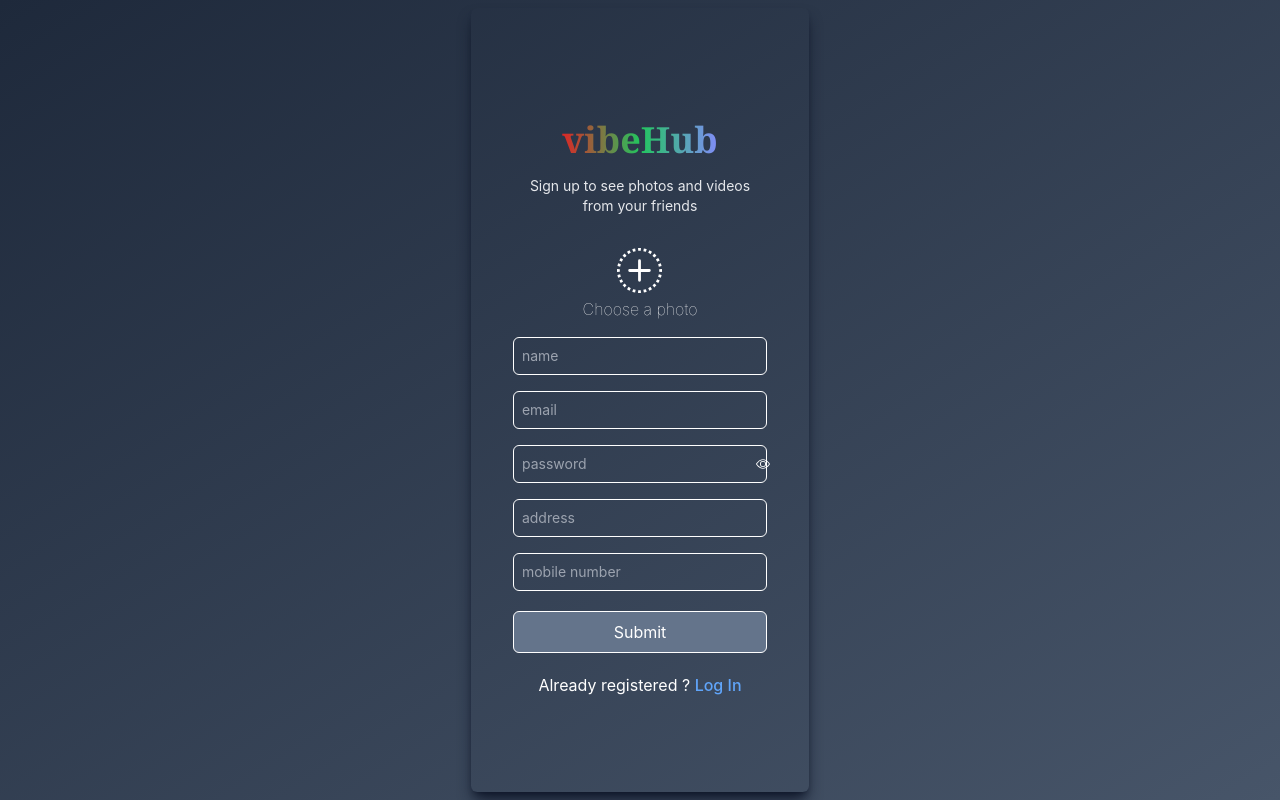
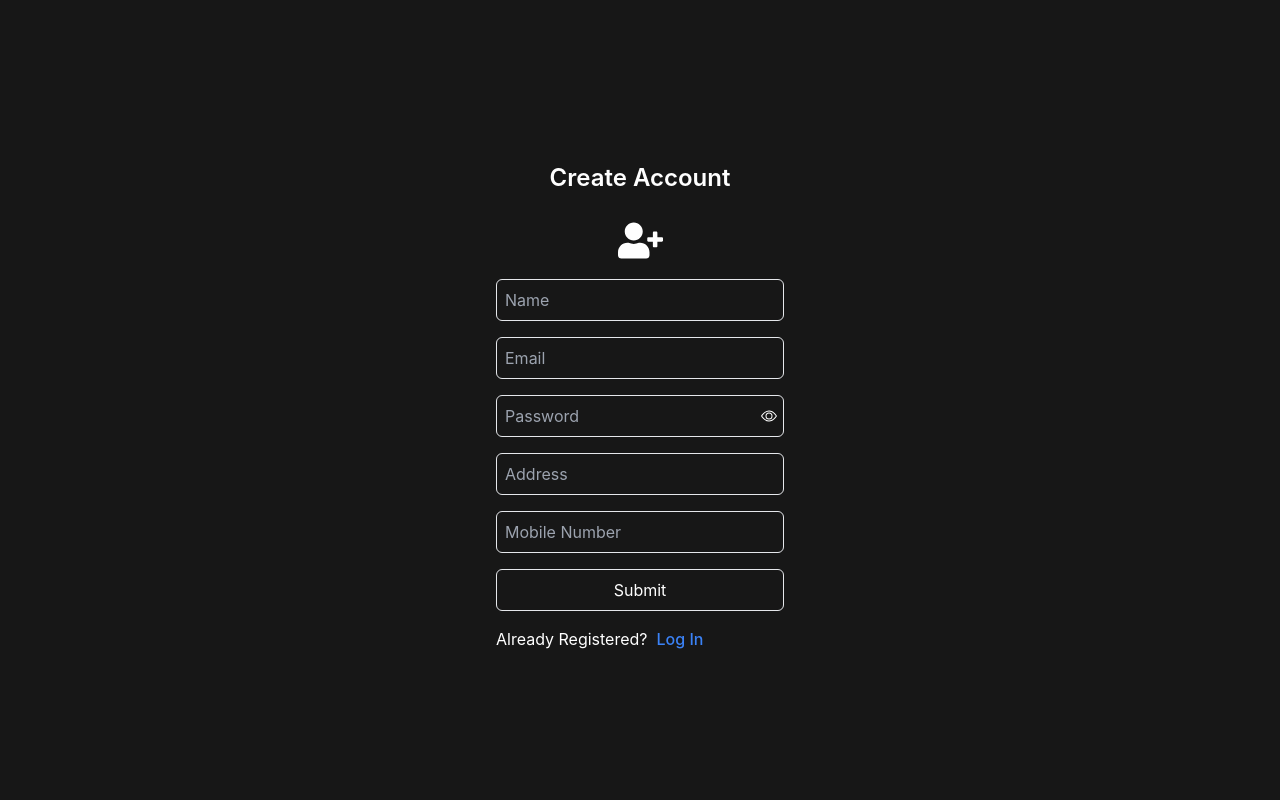
Before and after one commit to Nitinkumar-29/vibeHub, a React (Create React App) app: page /signup in a window 1280 px wide. Built offline with nearby package versions, Linux system fonts and the light colour scheme.

Commit message:
made some changes in UI and modidied profile page ui

```diff
--- a/src/App.js
+++ b/src/App.js
@@ -30,10 +30,10 @@ function App() {
               </RequireAuth>
             }
           />
-          <Route path="/signUp" element={<SignUp />} />
+          <Route path="/signup" element={<SignUp />} />
           <Route path="/login" element={<Login />} />
           <Route
-            path="/userProfile"
+            path="/profile"
             element={
               <RequireAuth>
                 <UserProfile />
--- a/src/authentication/Login.jsx
+++ b/src/authentication/Login.jsx
@@ -1,21 +1,37 @@
 import React, { useContext, useState } from "react";
 import { signInWithEmailAndPassword } from "firebase/auth";
 import { auth } from "../firebase";
-import { useNavigate } from "react-router-dom";
+import { Link, useNavigate } from "react-router-dom";
 import { AuthContext } from "../context/AuthContext";
+import { AiOutlineLoading3Quarters } from "react-icons/ai";
+import { BsEye, BsEyeSlash } from "react-icons/bs";
 
 const Login = () => {
+  const [error, setError] = useState("");
   const [email, setEmail] = useState("");
+  const [loading, setLoading] = useState(true);
   const [password, setPassword] = useState("");
   const navigate = useNavigate();
   const { dispatch } = useContext(AuthContext);
+  const [isLoading, setIsLoading] = useState(true);
+  const [passwordType, setPasswordType] = useState("password");
+
+  const handleTogglePasswordType = () => {
+    if (passwordType === "password") {
+      setPasswordType("text");
+    } else {
+      setPasswordType("password");
+    }
+  };
 
   const handleLogin = async (e) => {
     e.preventDefault();
+    setIsLoading(false);
     await signInWithEmailAndPassword(auth, email, password)
       .then((userCredential) => {
         const user = userCredential.user;
         console.log(user);
+        setIsLoading(true);
         navigate("/");
         dispatch({ type: "LOGIN", payload: user });
       })
@@ -23,39 +39,49 @@ const Login = () => {
         const errorCode = error.code;
         const errorMessage = error.message;
         console.error(errorCode, errorMessage);
+        setLoading(false);
+        setError("Invalid credentials");
       });
   };
   return (
-    <div>
-      <form
-        onSubmit={handleLogin}
-        className="flex flex-col text-2xl justify-center w-fit mx-auto "
-        // style={{
-        //   display: "flex",
-        //   flexDirection: "column",
-        //   justifyContent: "center",
-        //   width: "fit-content",
-        //   margin: "0px auto",
-        // }}
-      >
-        <h1 style={{ margin: "2px auto" }}>Log in</h1>
+    <div
+      className={`flex flex-col items-center justify-center h-[100vh] w-full text-white bg-neutral-900 space-y-3`}
+    >
+      <h1 className="text-2xl font-semibold my-3">Log In</h1>
+      <form onSubmit={handleLogin} className="flex flex-col space-y-4">
         <input
+          className="border-[1px] rounded-md w-72 p-2 bg-inherit focus:outline-none"
           name="email"
           onChange={(e) => setEmail(e.target.value)}
-          style={{ margin: "2px 0px" }}
           type="email"
-          placeholder="Enter email"
+          placeholder="Email"
         />
-        <input
-          name="password"
-          onChange={(e) => setPassword(e.target.value)}
-          style={{ margin: "2px 0px" }}
-          type="password"
-          placeholder="Enter password"
-        />
-        <button style={{ margin: "2px 0px" }} type="submit">
-          Login
+        <div className="flex items-center justify-between w-72 border-[1px] rounded-md">
+          <input
+            className="rounded-md w-72 p-2 bg-inherit focus:outline-none"
+            name="password"
+            onChange={(e) => setPassword(e.target.value)}
+            type={passwordType}
+            placeholder="Password"
+          />
+          <span className="mx-4" onClick={handleTogglePasswordType}>
+            {passwordType === "password" ? <BsEye /> : <BsEyeSlash />}
+          </span>{" "}
+        </div>
+        {loading && <span className="text-sm w-fit text-red-600">{error}</span>}
+        <button className="flex justify-center border-[1px] rounded-md w-72 p-2" type="submit">
+          {isLoading ? (
+            "Submit"
+          ) : (
+            <AiOutlineLoading3Quarters className="animate-spin my-1" />
+          )}
         </button>
+        <span>
+          New User? &nbsp;{" "}
+          <Link className="text-blue-500 font-medium" to="/signup">
+            Create Account
+          </Link>
+        </span>
       </form>
     </div>
   );
--- a/src/authentication/SignUp.jsx
+++ b/src/authentication/SignUp.jsx
@@ -5,8 +5,9 @@ import { getDownloadURL, ref, uploadBytesResumable } from "firebase/storage";
 import { auth, db, storage } from "../firebase";
 import { AuthContext } from "../context/AuthContext";
 import { Link, useNavigate } from "react-router-dom";
-import { BiPlus, BiPlusCircle } from "react-icons/bi";
-import { BsEye, BsEyeSlash, BsPlusCircleDotted } from "react-icons/bs";
+import { BsEye, BsEyeSlash } from "react-icons/bs";
+import { FaUserPlus } from "react-icons/fa";
+import { AiOutlineLoading3Quarters } from "react-icons/ai";
 
 const SignUp = () => {
   const imageRef = useRef();
@@ -18,10 +19,12 @@ const SignUp = () => {
     mobileNumber: "",
     address: "",
   });
+  const [error, setError] = useState("");
   const [file, setFile] = useState("");
   const { dispatch } = useContext(AuthContext);
   const navigate = useNavigate();
   const [passwordType, setPasswordType] = useState("password");
+  const [loading, setLoading] = useState(true);
 
   const handleTogglePasswordType = () => {
     if (passwordType === "password") {
@@ -63,6 +66,7 @@ const SignUp = () => {
         },
         (error) => {
           console.log(error);
+          // setError(error);
         },
         () => {
           getDownloadURL(uploadTask.snapshot.ref).then((downloadURL) => {
@@ -81,6 +85,7 @@ const SignUp = () => {
 
   const handleSubmit = async (e) => {
     e.preventDefault();
+    setLoading(false);
     try {
       const response = await createUserWithEmailAndPassword(
         auth,
@@ -98,47 +103,29 @@ const SignUp = () => {
         mobileNumber: "",
         address: "",
       });
+      setLoading(true);
       setFile("");
       dispatch({ type: "SIGNUP", payload: response.user });
       console.log(response.user, data);
       navigate("/userProfile");
     } catch (error) {
       console.error(error);
+      setError("Email already in use");
     }
   };
 
   return (
     <>
-      <div className="flex items-center h-[100vh] w-full bg-gradient-to-br from-slate-800 to-slate-600 text-white">
+      <div className="flex flex-col items-center justify-center h-[100vh] w-full text-white bg-neutral-900 space-y-3">
+        <h1 className="text-2xl font-semibold my-3">Create Account</h1>
         <form
           onSubmit={handleSubmit}
-          className="flex flex-col w-fit mx-auto justify-center h-[98vh] shadow-lg shadow-slate-900 rounded-md items-center"
+          className="flex flex-col justify-center space-y-4"
         >
-          <h2 className="my-4 text-4xl font-bold font-serif bg-gradient-to-r from-red-600 via-green-500 to-indigo-400 inline-block text-transparent bg-clip-text">
-            vibeHub
-          </h2>
-          <p className="w-3/4 mb-8 text-sm text-center text-gray-200">
-            Sign up to see photos and videos from your friends
-          </p>
-          <div className="flex flex-col items-center w-full space-y-4">
-            <div className="flex justify-center w-3/4">
+          <div className="flex justify-center w-72">
             {!file ? (
-                <div
-                  onClick={handleImageOnChange}
-                  className="flex flex-col items-center justify-center space-y-1"
-                >
-                  <BsPlusCircleDotted size={45} />
-                  <span className="font-thin">Choose a photo</span>
-                </div>
-              ) : (
               <div>
-                  <img
-                    className="h-16 w-16 rounded-full"
-                    src={data.img}
-                    alt=""
-                  />
-                </div>
-              )}
+                <FaUserPlus onClick={handleImageOnChange} size={45} />
                 <input
                   name="image"
                   className="hidden"
@@ -147,31 +134,35 @@ const SignUp = () => {
                   onChange={(e) => setFile(e.target.files[0])} // Corrected this line
                 />
               </div>
+            ) : (
+              <img className="h-16 w-16 rounded-full" src={data.img} alt="" />
+            )}
+          </div>
           <input
-              className="bg-transparent w-3/4 border-[1px] border-white rounded-md py-2 text-sm px-2 focus:placeholder:text-gray-300 focus:outline-none"
+            className="border-[1px] rounded-md w-72 p-2 bg-inherit focus:outline-none"
             type="text"
             name="name"
             id="name"
-              placeholder="name"
+            placeholder="Name"
             value={data.name}
             onChange={onChange}
           />
           <input
-              className="bg-transparent w-3/4 border-[1px] border-white rounded-md py-2 text-sm px-2 focus:placeholder:text-gray-300 focus:outline-none"
+            className="border-[1px] rounded-md w-72 p-2 bg-inherit focus:outline-none"
             type="email"
             name="email"
             id="email"
-              placeholder="email"
+            placeholder="Email"
             value={data.email}
             onChange={onChange}
           />
-            <div className="flex items-center justify-between w-3/4 border-[1px] border-white rounded-md text-sm">
+          <div className="flex justify-between items-center border-[1px] rounded-md w-72 p-2 bg-inherit">
             <input
-                className="bg-transparent  focus:placeholder:text-gray-300 focus:outline-none p-2"
+              className="bg-inherit focus:placeholder:text-gray-300 focus:outline-none"
               type={passwordType}
               name="password"
               id="password"
-                placeholder="password"
+              placeholder="Password"
               value={data.password}
               onChange={onChange}
             />
@@ -180,38 +171,39 @@ const SignUp = () => {
             </span>
           </div>
           <input
-              className="bg-transparent w-3/4 border-[1px] border-white rounded-md py-2 text-sm px-2 focus:placeholder:text-gray-300 focus:outline-none"
+            className="border-[1px] rounded-md w-72 p-2 bg-inherit focus:outline-none"
             type="text"
             name="address"
             id="address"
-              placeholder="address"
+            placeholder="Address"
             value={data.address}
             onChange={onChange}
           />
           <input
-              className="bg-transparent w-3/4 border-[1px] border-white rounded-md py-2 text-sm px-2 focus:placeholder:text-gray-300 focus:outline-none"
+            className="border-[1px] rounded-md w-72 p-2 bg-inherit focus:outline-none"
             type="phone"
             name="mobileNumber"
             id="mobileNumber"
-              placeholder="mobile number"
+            placeholder="Mobile Number"
             value={data.mobileNumber}
             onChange={onChange}
           />
-          </div>
           <button
-            className="mx-auto px-4 py-2 w-3/4 border-[1px] border-white rounded-md mt-5 bg-slate-500 hover:bg-slate-600 duration-200"
+            className="border-[1px] flex justify-center rounded-md w-72 p-2"
             type="submit"
           >
-            Submit
+            {loading ? (
+              "Submit"
+            ) : (
+              <AiOutlineLoading3Quarters className="animate-spin my-1" />
+            )}
           </button>
-          <div className="mt-5">
-            <div>
-              <span>Already registered ?</span>{" "}
-              <Link className="text-blue-400 font-medium" to="/login">
+          <span>
+            Already Registered? &nbsp;
+            <Link className="text-blue-500 font-medium" to="/login">
               Log In
             </Link>
-            </div>
-          </div>
+          </span>
         </form>
       </div>
     </>
--- a/src/pages/Home.jsx
+++ b/src/pages/Home.jsx
@@ -1,11 +1,15 @@
 import React, { useContext } from "react";
+import { Link } from "react-router-dom";
 
 
 const Home = () => {
 
     return (
     <>
-      <div>Home page</div>
+      <div>
+        <span>home page</span>
+        <Link to="/profile">user profile</Link>
+      </div>
 
     </>
   );
--- a/src/pages/UserProfile.jsx
+++ b/src/pages/UserProfile.jsx
@@ -1,4 +1,4 @@
-import React, { useContext, useEffect, useState } from "react";
+import React, { useContext, useEffect, useRef, useState } from "react";
 import { useNavigate } from "react-router-dom";
 import { auth, db, storage } from "../firebase";
 import {
@@ -8,8 +8,15 @@ import {
   getDocs,
   doc,
   deleteDoc,
+  updateDoc,
 } from "firebase/firestore";
-import { deleteObject, listAll, ref, } from "firebase/storage";
+import {
+  deleteObject,
+  getDownloadURL,
+  listAll,
+  ref,
+  uploadBytesResumable,
+} from "firebase/storage";
 import { AuthContext } from "../context/AuthContext";
 import {
   signOut,
@@ -17,18 +24,102 @@ import {
   reauthenticateWithCredential,
   EmailAuthProvider,
 } from "firebase/auth";
+import {
+  FaAlignRight,
+  FaBackspace,
+  FaBackward,
+  FaEdit,
+  FaLess,
+  FaStepBackward,
+  FaUserPlus,
+} from "react-icons/fa";
+import {
+  FaArrowLeft,
+  FaArrowRight,
+  FaBackwardFast,
+  FaDeleteLeft,
+  FaPencil,
+} from "react-icons/fa6";
+import { VscLoading } from "react-icons/vsc";
+import {
+  TfiArrowCircleLeft,
+  TfiEmail,
+  TfiLocationArrow,
+  TfiLocationPin,
+  TfiMobile,
+} from "react-icons/tfi";
+import { CiSettings } from "react-icons/ci";
+import { MdDeleteForever, MdEmail } from "react-icons/md";
+import { LuLogOut } from "react-icons/lu";
+import { BiLogOut } from "react-icons/bi";
+import { CgUserRemove } from "react-icons/cg";
 
 const UserProfile = () => {
+  const imageRef = useRef();
+  const [file, setFile] = useState("");
   const { currentUser } = useContext(AuthContext);
   const [fetchedUserData, setFetchedUserData] = useState(null);
-
   const { dispatch } = useContext(AuthContext);
   const navigate = useNavigate();
+  const [isLoading, setIsLoading] = useState(null);
+
+  const handleImageOnChange = (e) => {
+    if (e.target.files && e.target.files[0]) {
+      setFile(e.target.files[0]);
+    }
+  };
+
+  const handleUploadFile = async () => {
+    if (!file) return;
+    setIsLoading(true);
+    const name = new Date().getTime() + "_" + file.name;
+    const storageRef = ref(storage, name);
+    const uploadTask = uploadBytesResumable(storageRef, file);
+    setIsLoading(true);
+    uploadTask.on(
+      "state_changed",
+      (snapshot) => {
+        const progress =
+          (snapshot.bytesTransferred / snapshot.totalBytes) * 100;
+        console.log("Upload is " + progress + "% done");
+
+        switch (snapshot.state) {
+          case "paused":
+            console.log("Upload is paused");
+            break;
+          case "running":
+            console.log("Upload is running");
+            break;
+          default:
+            break;
+        }
+      },
+      (error) => {
+        console.log(error);
+      },
+      async () => {
+        setIsLoading(true);
+        const downloadURL = await getDownloadURL(uploadTask.snapshot.ref);
+        console.log("File available at", downloadURL);
+        await updateUserData({ img: downloadURL });
+        setIsLoading(false);
+      }
+    );
+  };
+
+  const updateUserData = async (updatedData) => {
+    try {
+      const userRef = doc(db, "users", currentUser.uid);
+      await updateDoc(userRef, updatedData);
+      setFetchedUserData((prevData) => ({ ...prevData, ...updatedData }));
+    } catch (error) {
+      console.error("Error updating user data:", error);
+    }
+  };
 
   const handleLogOut = async () => {
     await signOut(auth)
       .then(() => {
-        // console.log("User logged out");
         dispatch({ type: "LOGOUT" });
         localStorage.removeItem("user");
         navigate("/login");
@@ -40,7 +131,6 @@ const UserProfile = () => {
 
   const handleDeleteAccount = async () => {
     try {
-      // Re-authenticate the user
       const user = auth.currentUser;
       const credential = EmailAuthProvider.credential(
         user.email,
@@ -48,11 +138,10 @@ const UserProfile = () => {
       );
 
       await reauthenticateWithCredential(user, credential);
-      // Delete user documents from Firestore
+
       const userDocRef = doc(db, "users", currentUser.uid);
       await deleteDoc(userDocRef);
 
-       // 2. Optionally delete user-related files from Storage
       const userStorageRef = ref(storage, `users/${currentUser.uid}`);
       const listResult = await listAll(userStorageRef);
 
@@ -61,12 +150,11 @@ const UserProfile = () => {
       });
       await Promise.all(deletePromises);
 
-      // Delete the user
       await deleteUser(user);
-      // console.log("Successfully deleted user");
+
       dispatch({ type: "DELETE" });
       localStorage.removeItem("user");
-      navigate("/signUp"); // Redirect to sign-up
+      navigate("/login");
     } catch (error) {
       console.error("Error deleting user:", error);
     }
@@ -80,10 +168,8 @@ const UserProfile = () => {
       );
       const querySnapshot = await getDocs(q);
       querySnapshot.forEach((doc) => {
-        // doc.data() is never undefined for query doc snapshots
-        // console.log(doc.id, " => ", doc.data());
         const userData = doc.data();
-        // console.log(userData);
+        console.log(userData);
         setFetchedUserData(userData);
       });
     }
@@ -93,43 +179,104 @@ const UserProfile = () => {
     if (currentUser) {
       handleFetchUserData();
     }
-    // eslint-disable-next-line
+    // eslin-disable-next-line
   }, [currentUser]);
 
+  useEffect(() => {
+    handleUploadFile();
+    // eslint-disable-next-line
+  }, [file]);
+
   return (
-    <>
-      <div className="text-3xl">UserProfile</div>
+    <div className="flex flex-col items-center space-y-6 bg-zinc-950 text-white h-[100vh] w-full py-2">
+      <div className="flex w-[95%] items-center justify-between shadow-sm rounded-md shadow-blue-900 border-[1px] border-blue-900 p-2">
+        <TfiArrowCircleLeft
+          onClick={() => {
+            navigate(-1);
+          }}
+          size={28}
+        />
+        <div>UserProfile</div>
+        <CiSettings size={32} />
+      </div>
       {fetchedUserData && (
-        <div>
+        <div className="flex flex-col items-center w-[95%] p-2 space-y-4 h-full">
+          {fetchedUserData.img ? (
+            <div className="flex flex-col items-center space-y-4">
+              <div className="flex justify-center relative w-fit">
+                {!isLoading === true && (
                   <img
                     src={fetchedUserData.img}
-            className="h-20 w-20 rounded-full border-2 border-black"
+                    className="h-20 w-20 hover:h-32 hover:w-32 duration-200 rounded-full border-[1px] border-blue-800"
                     alt=""
                   />
-          <h3>User Data:</h3>
-          <p>Name: {fetchedUserData.name}</p>
-          <p>Email: {fetchedUserData.email}</p>
-          <p>Mobile Number: {fetchedUserData.mobileNumber}</p>
-          <p>Address: {fetchedUserData.address}</p>
-
-          <div className="flex space-x-4 ">
+                )}
+                {!isLoading === false && (
+                  <VscLoading className="animate-spin" size={60} />
+                )}
+                <span
+                  onClick={() => imageRef.current.click()}
+                  className="absolute top-[60%] right-0 rounded-full p-2 bg-white h-fit w-fit"
+                >
+                  <FaPencil className="" color="black" size={12} />
+                </span>
+              </div>
+              <span className="text-2xl">{fetchedUserData.name}</span>
+            </div>
+          ) : (
+            <FaUserPlus size={45} />
+          )}
+          <div className="flex justify-between w-full my-4">
+            <span>Personal Information</span>
+            <FaEdit />
+          </div>
+          <div className="flex flex-col w-full space-y-4 rounded-md bg-zinc-900 p-4 text-sm">
+            <div className="flex justify-between w-full">
+              <div className="flex justify-between items-center space-x-2">
+                <TfiEmail className="text-blue-700" />
+                <span>Email</span>
+              </div>
+              <span>{fetchedUserData.email}</span>
+            </div>
+            <div className="flex justify-between w-full">
+              <div className="flex justify-between items-center space-x-2">
+                <TfiMobile className="text-blue-700" />
+                <span>Phone</span>
+              </div>
+              <span>{fetchedUserData.mobileNumber}</span>
+            </div>
+            <div className="flex justify-between w-full">
+              <div className="flex justify-between items-center space-x-2">
+                <TfiLocationPin className="text-blue-700" />
+                <span>Location</span>
+              </div>
+              <span>{fetchedUserData.address}</span>
+            </div>
+          </div>
+          <div className="flex justify-between w-full">
             <button
-              className="shadow-sm shadow-gray-700 px-4 py-2 rounded-md hover:bg-gray-300 duration-200"
+              className="shadow-sm shadow-blue-800 border-[1px] border-blue-800 p-4 py-2 rounded-md duration-200"
               onClick={handleLogOut}
             >
-              Logout
+              <BiLogOut size={25} />
             </button>
             <button
-              className="shadow-sm shadow-gray-700 px-4 py-2 rounded-md hover:bg-gray-300 duration-200"
+              className="shadow-sm shadow-blue-800 border-[1px] border-blue-800 px-4 py-2 rounded-md duration-200"
               onClick={handleDeleteAccount}
             >
-              Delete Account
+              <CgUserRemove size={25} />
             </button>
           </div>
-          {/* Display other user data as needed */}
+
+          <input
+            type="file"
+            ref={imageRef}
+            style={{ display: "none" }}
+            onChange={handleImageOnChange}
+          />
         </div>
       )}
-    </>
+    </div>
   );
 };
 
```
Lines whose indentation alone changed are shown as unchanged.
